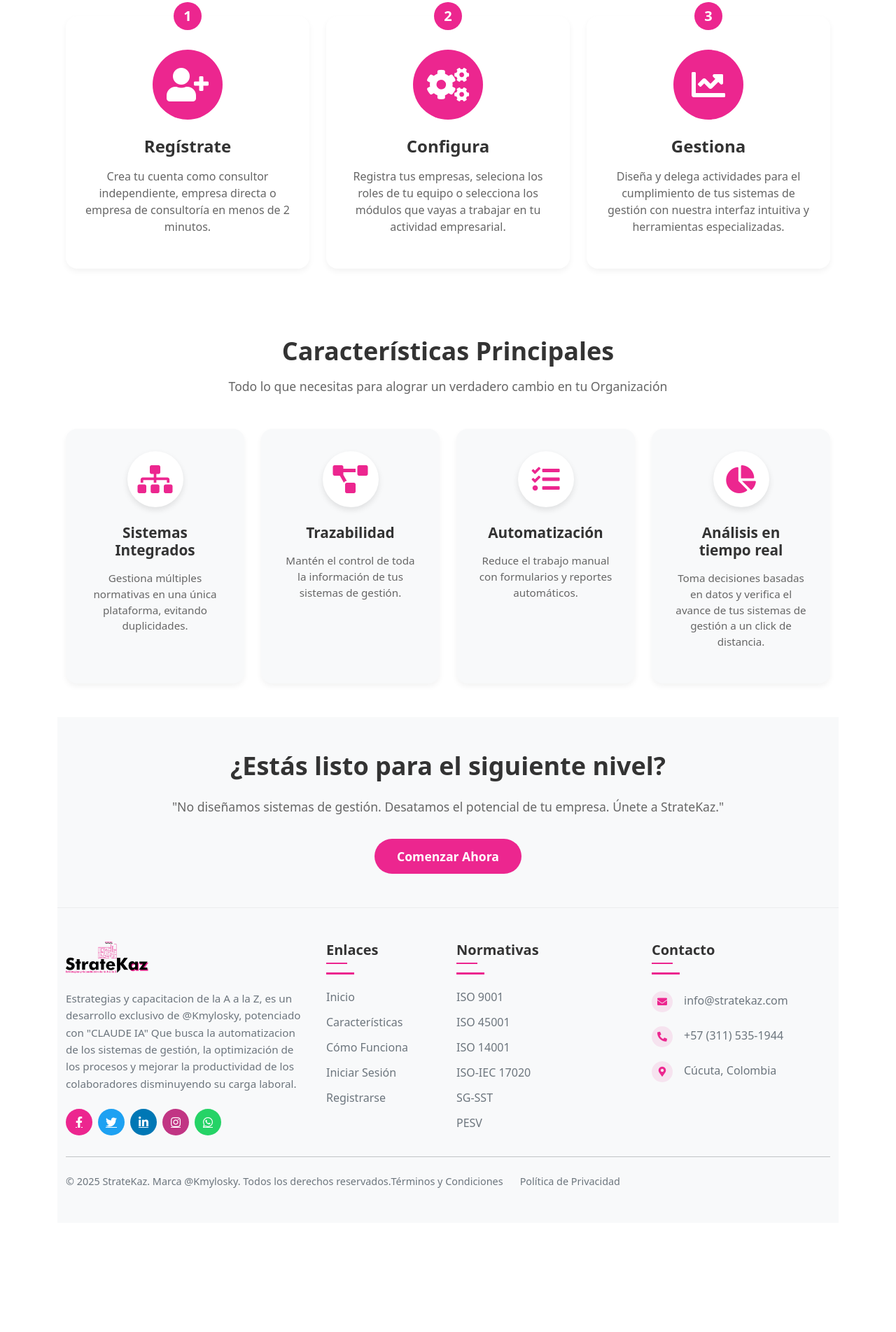
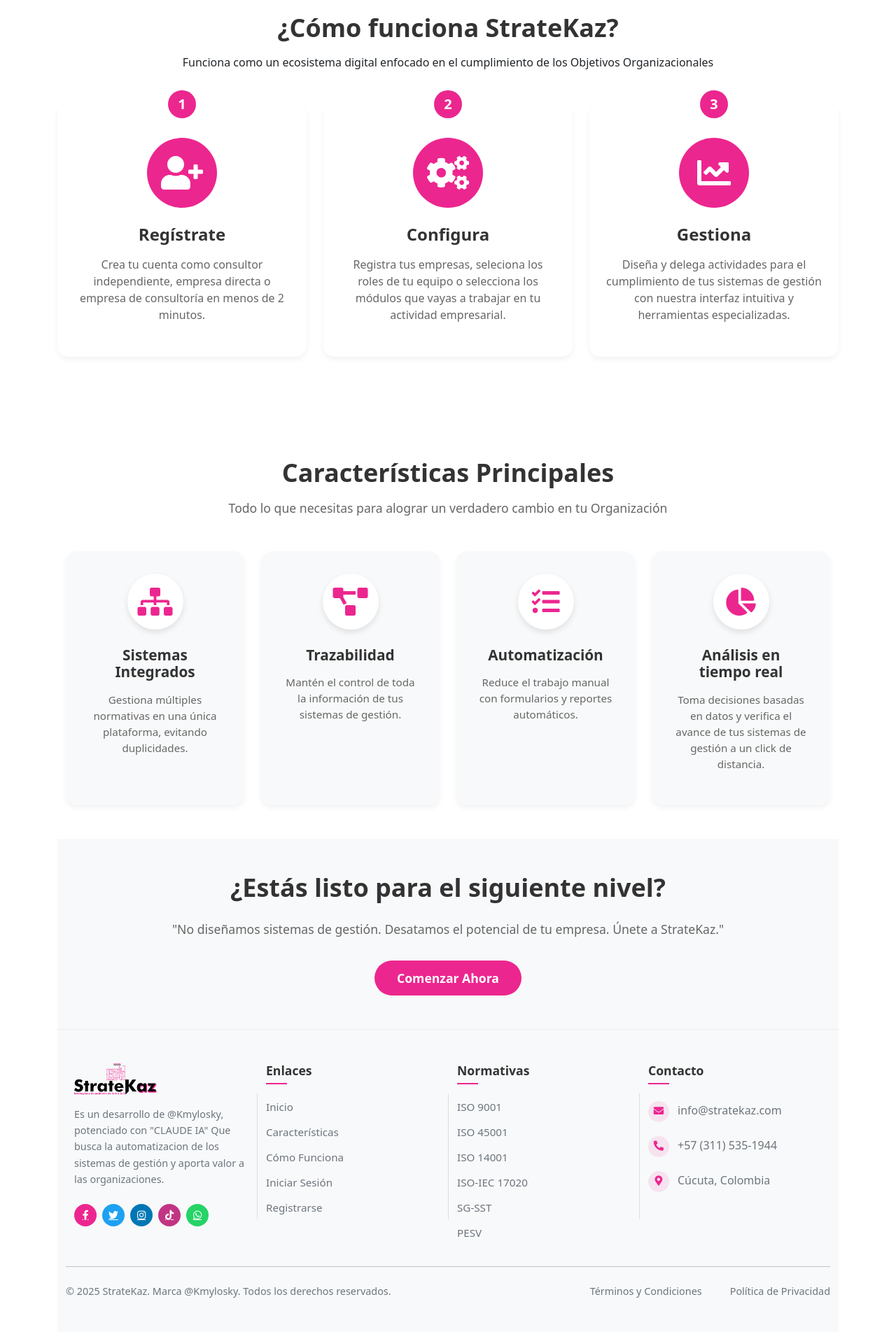
Before and after one commit to Kmylosky83/AppWebStratekaz, a Flask app: template app/templates/index.html in a window 1280 px wide. Shown: the part 1276-3180 px from the top of the page at 70% size. Before the commit the page ends 2974 px from the top, so only its background shows below. Run offline with Flask 2, Linux system fonts and the light colour scheme; the template is opened without the code that fills it, so the values that code supplies are empty; some libraries are stand-ins or nearby versions.

Commit message:
Version full home con un detalle de espacio

```diff
--- a/app/static/css/home.css
+++ b/app/static/css/home.css
@@ -1087,3 +1087,142 @@
     margin-bottom: 0.5rem;
     color: #666;
 }
+
+/* Estilos mejorados para el footer según la imagen */
+.footer-section {
+    padding: 3rem 0 2rem;
+    background-color: #f8f9fa;
+}
+
+/* Separador vertical */
+.footer-divider-vertical {
+    width: 1px;
+    height: 180px;
+    background-color: rgba(0,0,0,0.1);
+    margin: 0;
+}
+
+/* Encabezados de columnas */
+.footer-heading {
+    font-size: 1.1rem;
+    font-weight: 600;
+    color: #333;
+    margin-bottom: 1.25rem;
+    text-align: left;
+}
+
+/* Enlaces */
+.footer-links {
+    list-style: none;
+    padding: 0;
+    margin: 0;
+    text-align: left;
+}
+
+.footer-links li {
+    margin-bottom: 0.75rem;
+}
+
+.footer-links a {
+    color: #6c757d;
+    text-decoration: none;
+    transition: color 0.2s ease;
+    font-size: 0.95rem;
+}
+
+.footer-links a:hover {
+    color: #ec268f;
+}
+
+/* Contacto */
+.footer-contact {
+    list-style: none;
+    padding: 0;
+    margin: 0;
+    text-align: left;
+}
+
+.footer-contact li {
+    display: flex;
+    align-items: center;
+    margin-bottom: 1rem;
+    color: #6c757d;
+}
+
+.footer-contact li i {
+    color: #ec268f;
+    margin-right: 0.75rem;
+    font-size: 0.9rem;
+}
+
+/* Iconos de redes sociales */
+.social-icons {
+    display: flex;
+    gap: 0.5rem;
+}
+
+.social-icon {
+    display: flex;
+    align-items: center;
+    justify-content: center;
+    width: 32px;
+    height: 32px;
+    border-radius: 50%;
+    background-color: #ec268f;
+    color: white;
+    font-size: 0.875rem;
+    transition: all 0.3s ease;
+}
+
+.social-icon:hover {
+    transform: translateY(-3px);
+    background-color: #d11f7d;
+}
+
+/* Términos y políticas */
+.footer-policies a {
+    color: #6c757d;
+    text-decoration: none;
+    font-size: 0.9rem;
+}
+
+.footer-policies a:hover {
+    color: #ec268f;
+}
+
+/* Divisor horizontal */
+.footer-divider {
+    border-color: rgba(0,0,0,0.08);
+}
+
+/* Copyright */
+.copyright {
+    color: #6c757d;
+    font-size: 0.9rem;
+}
+
+/* Ajustes responsivos */
+@media (max-width: 767px) {
+    .footer-divider-vertical {
+        display: none;
+    }
+
+    .footer-section .row {
+        flex-direction: column;
+    }
+
+    .footer-section .col,
+    .footer-section .col-md-3 {
+        width: 100%;
+        margin-bottom: 2rem;
+    }
+
+    .d-flex.justify-content-between {
+        flex-direction: column;
+        text-align: center;
+    }
+
+    .copyright, .footer-policies {
+        margin-bottom: 1rem;
+    }
+}
--- a/app/templates/index.html
+++ b/app/templates/index.html
@@ -59,8 +59,9 @@
 
 <!-- Sección de normativas -->
 <section class="normativas-section py-5">
-    <div class="container">
-        <h3 class="text-center mb-4">Platarforma de soluciones integrales</h3>
+    <div class="text-center mb-5">
+        <h2 class="section-title">Soluciones Integrales</h2>
+        <p class="text-center mb-5">Plataforma tecnologica diseñada para gestionar diferentes normativas nacionales e internacionales</p>
         <div class="row justify-content-center g-4">
             <div class="col-6 col-md-3">
                 <div class="normativa-card">
@@ -99,9 +100,9 @@
 </section>
 
 <!-- Sección "Cómo funciona" -->
-<section class="como-funciona-section py-5">
-    <div class="container">
-        <h2 class="text-center mb-3">¿Cómo funciona StrateKaz?</h2>
+<section id="como-funciona" class="como-funciona-section py-5">
+    <div class="text-center mb-5">
+        <h2 class="section-title">¿Cómo funciona StrateKaz?</h2>
         <p class="text-center mb-5">Funciona como un ecosistema digital enfocado en el cumplimiento de los Objetivos Organizacionales</p>
 
         <div class="row g-4">
@@ -140,7 +141,7 @@
 </section>
 
 <!-- Sección de características principales -->
-<section class="caracteristicas-section py-5">
+<section id="caracteristicas" class="caracteristicas-section py-5">
     <div class="container">
         <div class="text-center mb-5">
             <h2 class="section-title">Características Principales</h2>
@@ -202,44 +203,50 @@
 <!-- Footer Mejorado -->
 <footer class="footer-section py-5">
     <div class="container">
-        <div class="row g-4">
-            <div class="col-lg-4 col-md-6">
-                <div class="footer-about">
-                    <div class="footer-logo mb-4">
+        <div class="row mx-0">
+            <!-- Columna StrateKaz (Logo y descripción) -->
+            <div class="col-md-3">
+                <div class="footer-logo mb-3">
                     <img src="{{ url_for('static', filename='images/logo.png') }}" alt="StrateKaz" class="img-fluid" style="max-height: 45px;">
                 </div>
-                    <p class="footer-description">
-                        Estrategias y capacitacion de la A a la Z, es un desarrollo exclusivo de @Kmylosky, potenciado con "CLAUDE IA" Que busca la automatizacion de los sistemas de gestión, la optimización de los procesos y mejorar la productividad de los colaboradores disminuyendo su carga laboral.
+                <p class="footer-description" style="text-align: left; font-size: 0.9rem;">
+                    Es un desarrollo de @Kmylosky, potenciado con "CLAUDE IA" Que busca la automatizacion de los sistemas de gestión y aporta valor a las organizaciones.
                 </p>
-                    <div class="social-icons mt-3">
-                        <a href="#" class="social-icon" title="Facebook"><i class="fab fa-facebook-f"></i></a>
-                        <a href="#" class="social-icon" title="Twitter"><i class="fab fa-twitter"></i></a>
-                        <a href="#" class="social-icon" title="LinkedIn"><i class="fab fa-linkedin-in"></i></a>
-                        <a href="#" class="social-icon" title="Instagram"><i class="fab fa-instagram"></i></a>
-                        <a href="https://wa.me/573112345678" class="social-icon" title="WhatsApp"><i class="fab fa-whatsapp"></i></a>
-                    </div>
+                <div class="social-icons mt-3 d-flex justify-content-start">
+                    <a href="https://www.facebook.com/Kmylosky" class="social-icon" title="Facebook"><i class="fab fa-facebook-f"></i></a>
+                    <a href="https://twitter.com/Kmylosky" class="social-icon" title="Twitter"><i class="fab fa-twitter"></i></a>
+                    <a href="https://www.instagram.com/Stratekaz" class="social-icon" title="Instagram"><i class="fab fa-instagram"></i></a>
+                    <a href="https://www.tiktok.com/Kmylosky" class="social-icon" title="TikTok"><i class="fab fa-tiktok"></i></a>
+                    <a href="https://wa.me/573115351944" class="social-icon" title="WhatsApp"><i class="fab fa-whatsapp"></i></a>
                 </div>
             </div>
 
-            <div class="col-lg-2 col-md-6">
-                <div class="footer-links-section">
+            <!-- Línea vertical -->
+            <div class="col-auto d-flex align-items-center px-0">
+                <div class="footer-divider-vertical"></div>
+            </div>
+
+            <!-- Columna Enlaces -->
+            <div class="col">
                 <h5 class="footer-heading">Enlaces</h5>
-                    <div class="footer-separator"></div>
-                    <ul class="footer-links">
+                <ul class="footer-links text-left">
                     <li><a href="{{ url_for('main.index') }}">Inicio</a></li>
-                        <li><a href="#caracteristicas" data-scroll>Características</a></li>
-                        <li><a href="#como-funciona" data-scroll>Cómo Funciona</a></li>
+                    <li><a href="{{ url_for('main.index') }}#caracteristicas">Características</a></li>
+                    <li><a href="{{ url_for('main.index') }}#como-funciona">Cómo Funciona</a></li>
                     <li><a href="{{ url_for('auth.login') }}">Iniciar Sesión</a></li>
                     <li><a href="{{ url_for('auth.registro') }}">Registrarse</a></li>
                 </ul>
             </div>
+
+            <!-- Línea vertical -->
+            <div class="col-auto d-flex align-items-center px-0">
+                <div class="footer-divider-vertical"></div>
             </div>
 
-            <div class="col-lg-3 col-md-6">
-                <div class="footer-links-section">
+            <!-- Columna Normativas -->
+            <div class="col">
                 <h5 class="footer-heading">Normativas</h5>
-                    <div class="footer-separator"></div>
-                    <ul class="footer-links">
+                <ul class="footer-links text-left">
                     <li><a href="#" data-bs-toggle="modal" data-bs-target="#iso9001Modal">ISO 9001</a></li>
                     <li><a href="#" data-bs-toggle="modal" data-bs-target="#iso45001Modal">ISO 45001</a></li>
                     <li><a href="#" data-bs-toggle="modal" data-bs-target="#iso14001Modal">ISO 14001</a></li>
@@ -248,13 +255,16 @@
                     <li><a href="#" data-bs-toggle="modal" data-bs-target="#pesvModal">PESV</a></li>
                 </ul>
             </div>
+
+            <!-- Línea vertical -->
+            <div class="col-auto d-flex align-items-center px-0">
+                <div class="footer-divider-vertical"></div>
             </div>
 
-            <div class="col-lg-3 col-md-6">
-                <div class="footer-contact-section">
+            <!-- Columna Contacto -->
+            <div class="col">
                 <h5 class="footer-heading">Contacto</h5>
-                    <div class="footer-separator"></div>
-                    <ul class="footer-contact">
+                <ul class="footer-contact text-left">
                     <li>
                         <i class="fas fa-envelope"></i>
                         <span>info@stratekaz.com</span>
@@ -270,21 +280,20 @@
                 </ul>
             </div>
         </div>
-        </div>
 
         <hr class="footer-divider my-4">
 
-        <div class="footer-bottom">
-            <div class="d-md-flex justify-content-between align-items-center text-center text-md-start">
-                <p class="copyright mb-2 mb-md-0">© 2025 StrateKaz. Marca @Kmylosky. Todos los derechos reservados.</p>
-
+        <div class="d-flex justify-content-between align-items-center flex-wrap">
+            <div>
+                <p class="copyright mb-0">© 2025 StrateKaz. Marca @Kmylosky. Todos los derechos reservados.</p>
+            </div>
             <div class="footer-policies">
                 <a href="#" data-bs-toggle="modal" data-bs-target="#terminosModal">Términos y Condiciones</a>
-                    <a href="#" data-bs-toggle="modal" data-bs-target="#privacidadModal">Política de Privacidad</a>
+                <a href="#" data-bs-toggle="modal" data-bs-target="#privacidadModal" class="ms-3">Política de Privacidad</a>
             </div>
         </div>
     </div>
-    </div>
+
     <!-- Modales para Normativas -->
 
     <!-- Modal ISO 9001 -->
@@ -1020,5 +1029,49 @@
         font-size: 1rem;
     }
 }
+
+/* Estilos específicos para el nuevo footer con separadores verticales */
+.footer-divider-vertical {
+    width: 1px;
+    height: 180px;
+    background-color: rgba(0,0,0,0.08);
+    margin: 0 auto;
+}
+
+/* Iconos de redes sociales de un solo color */
+.social-icons {
+    display: flex;
+    gap: 0.75rem;
+    justify-content: center;
+    margin-top: 1.5rem;
+}
+
+.social-icon {
+    display: flex;
+    align-items: center;
+    justify-content: center;
+    width: 38px;
+    height: 38px;
+    border-radius: 50%;
+    background-color: #ec268f;
+    color: white;
+    font-size: 1rem;
+    transition: all 0.3s ease;
+}
+
+.social-icon:hover {
+    transform: translateY(-3px);
+    box-shadow: 0 5px 10px rgba(236, 38, 143, 0.2);
+    background-color: #d11f7d;
+}
+
+/* Ajustes responsivos para el footer */
+@media (max-width: 767px) {
+    .footer-divider-vertical {
+        height: 2px;
+        width: 50%;
+        margin: 20px auto;
+    }
+}
 </style>
 {% endblock %}
```
Also changed, not shown: app/static/js/home.js (+18 -0 lines). Lines whose indentation alone changed are shown as unchanged.
